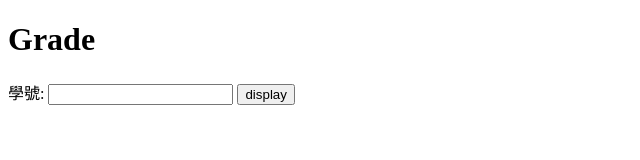
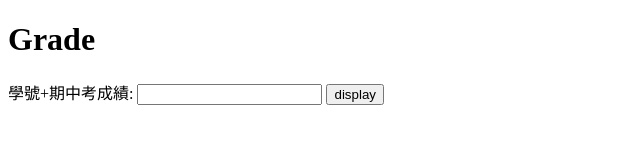
Before and after one commit to eggcm/DS-grades-F22u, a plain HTML site: page index.html in a window 1280 px wide. Shown: the whole page, without its empty margins (0-640 px from the left). Drawn offline with nearby package versions, Linux system fonts and the light colour scheme.

Commit message:
Update index.html

```diff
--- a/index.html
+++ b/index.html
@@ -11,8 +11,8 @@
   <body>
     <main>
         <h1>Grade</h1>
-        <label for="student-id">學號:</label>
-        <input type="text" name="student-id" id="student-id" value="">
+        <label for="sid-mid">學號+期中考成績:</label>
+        <input type="text" name="sid-mid" id="sid-mid" value="">
         <button onclick="display()">display</button>
         <p id="display-grade"></p>
     </main>
```
